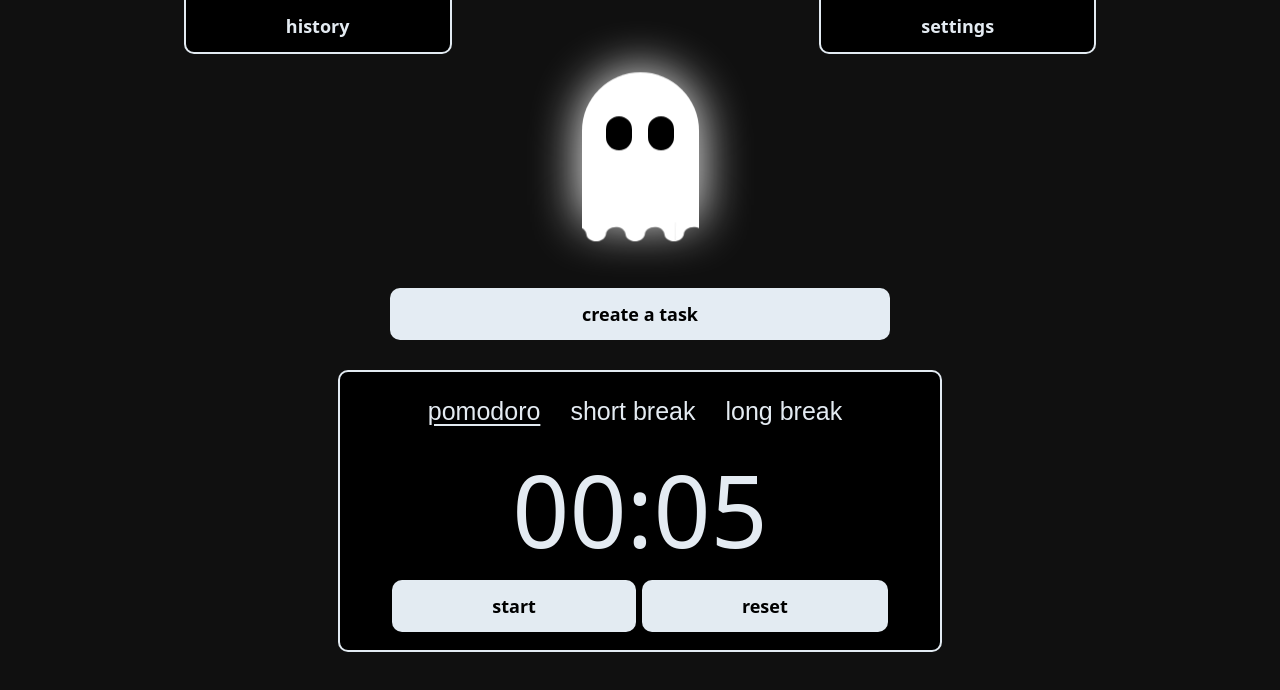
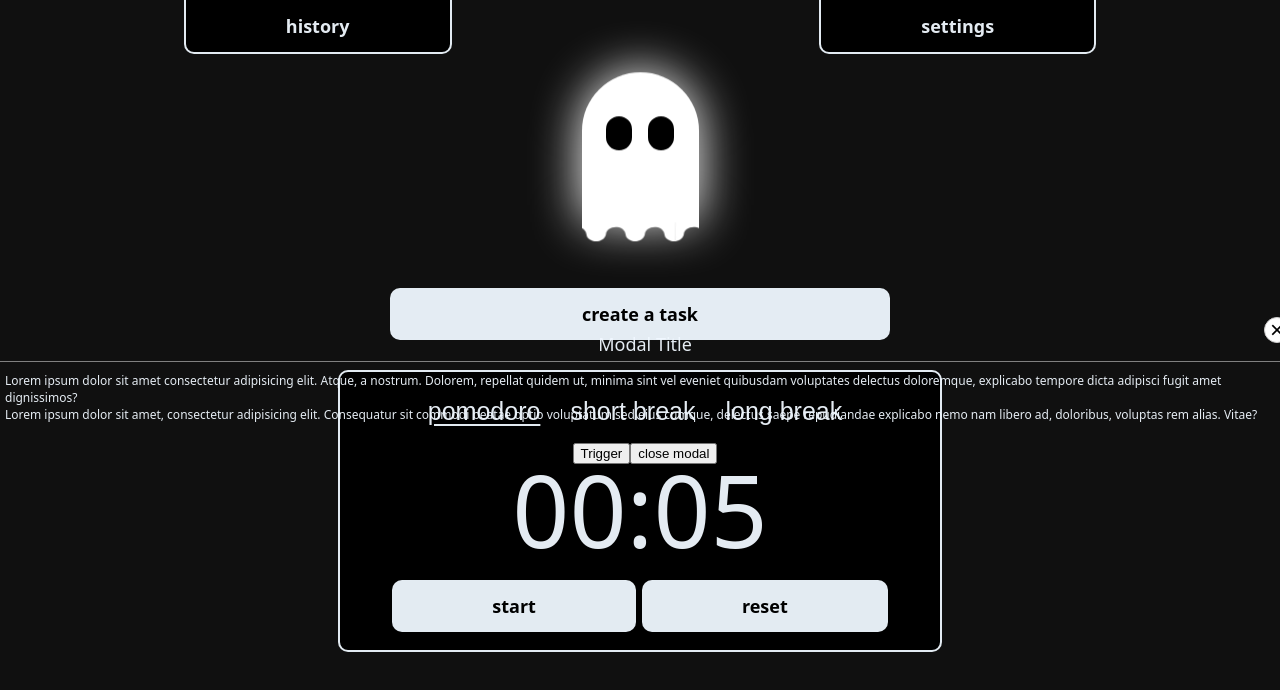
Before and after one commit to crlnvls/ghost-pomodoro, a React (Vite) app: page / in a window 1280 px wide. Both pictures are taken after a click on the button "history". Shown: the top 690 px of the page. Built offline with nearby package versions, Linux system fonts and the light colour scheme; the HTML template or start-up script is replaced by a standard one.

Commit message:
Change Popup to Modal add trigger to buttons

```diff
--- /dev/null
+++ b/src/components/Modal/Modal.css
@@ -0,0 +1,33 @@
+.modal {
+  font-size: 12px;
+}
+.modal > .header {
+  width: 100%;
+  border-bottom: 1px solid gray;
+  font-size: 18px;
+  text-align: center;
+  padding: 5px;
+}
+.modal > .content {
+  width: 100%;
+  padding: 10px 5px;
+}
+.modal > .actions {
+  width: 100%;
+  padding: 10px 5px;
+  margin: auto;
+  text-align: center;
+}
+.modal > .close {
+  cursor: pointer;
+  position: absolute;
+  display: block;
+  padding: 2px 5px;
+  line-height: 20px;
+  right: -10px;
+  top: -10px;
+  font-size: 24px;
+  background: #ffffff;
+  border-radius: 18px;
+  border: 1px solid #cfcece;
+}
--- /dev/null
+++ b/src/components/Modal/index.jsx
@@ -0,0 +1,58 @@
+import React from "react";
+import Popup from "reactjs-popup";
+
+import "./Modal.css";
+
+const Modal = (props) => {
+  return (
+    <>
+      <Popup trigger={props.trigger} modal nested>
+        {(close) => (
+          <div className="modal">
+            <button className="close" onClick={close}>
+              &times;
+            </button>
+            <div className="header"> Modal Title </div>
+            <div className="content">
+              {" "}
+              Lorem ipsum dolor sit amet consectetur adipisicing elit. Atque, a
+              nostrum. Dolorem, repellat quidem ut, minima sint vel eveniet
+              quibusdam voluptates delectus doloremque, explicabo tempore dicta
+              adipisci fugit amet dignissimos?
+              <br />
+              Lorem ipsum dolor sit amet, consectetur adipisicing elit.
+              Consequatur sit commodi beatae optio voluptatum sed eius cumque,
+              delectus saepe repudiandae explicabo nemo nam libero ad,
+              doloribus, voluptas rem alias. Vitae?
+            </div>
+            <div className="actions">
+              <Popup
+                trigger={<button className="button"> Trigger </button>}
+                position="top center"
+                nested
+              >
+                <span>
+                  Lorem ipsum dolor sit amet, consectetur adipisicing elit.
+                  Beatae magni omnis delectus nemo, maxime molestiae dolorem
+                  numquam mollitia, voluptate ea, accusamus excepturi deleniti
+                  ratione sapiente! Laudantium, aperiam doloribus. Odit, aut.
+                </span>
+              </Popup>
+              <button
+                className="button"
+                onClick={() => {
+                  console.log("modal closed ");
+                  close();
+                }}
+              >
+                close modal
+              </button>
+            </div>
+          </div>
+        )}
+      </Popup>
+    </>
+  );
+};
+
+export default Modal;
--- a/src/pages/Home/index.jsx
+++ b/src/pages/Home/index.jsx
@@ -4,16 +4,19 @@ import "./Home.css";
 import Button from "../../components/Button";
 import Ghost from "../../components/Ghost";
 import Timer from "../../components/Timer";
+import Modal from "../../components/Modal";
 
 const Home = () => {
   return (
     <>
       <div className="center-btn">
         <div className="border-right">
-          <Button className="nav-btn">history</Button>
+          <Modal trigger={<Button className="nav-btn">history</Button>}></Modal>
         </div>
         <div className="border-left">
-          <Button className="nav-btn">settings</Button>
+          <Modal
+            trigger={<Button className="nav-btn">settings</Button>}
+          ></Modal>
         </div>
       </div>
       <div className="center-block">
```
Also changed, not shown: src/components/Popup/index.jsx (deleted, +0 -9 lines), src/components/Popup/Popup.css (deleted).
